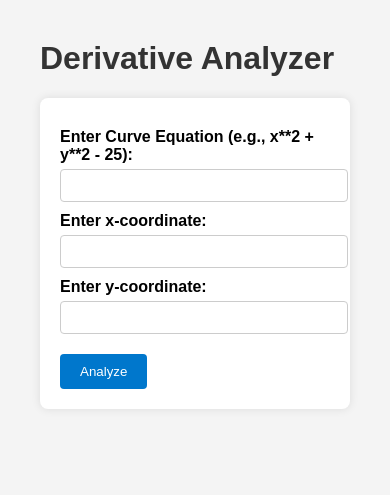
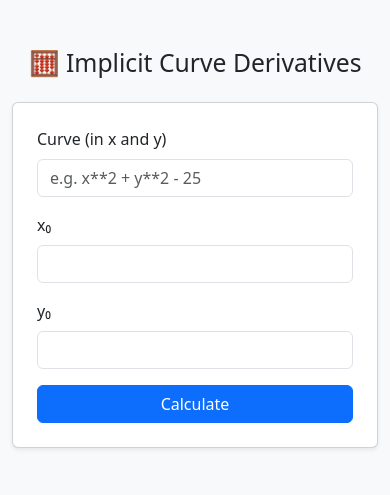
Before and after one commit to sanashikkar-hub/Derivatives, a Flask app: page / in a window 390 px wide. Shown: the top 495 px of the page. Run offline with Flask 3, Linux system fonts and the light colour scheme.

Commit message:
Updated app.py and added mobile-friendly index.html

```diff
--- a/Desktop/Derivatives_Android_App/app.py
+++ b/Desktop/Derivatives_Android_App/app.py
@@ -26,7 +26,6 @@ def calculate():
     result = ""
     graph_generated = False
 
-    # Tangent and Normal
     if df_dy_val != 0:
         tangent_slope = -df_dx_val / df_dy_val
         tangent_eq = df_dx_val * (x - x0) + df_dy_val * (y - y0)
@@ -42,7 +41,6 @@ def calculate():
         result += f"Tangent Line: x = {x0}\n"
         result += f"Normal Line: y = {y0}\n"
 
-    # Radius of Curvature
     numerator = (df_dx_val**2 + df_dy_val**2)**(3/2)
     d2f_dx2 = sp.diff(df_dx, x).subs({x: x0, y: y0})
     d2f_dy2 = sp.diff(df_dy, y).subs({x: x0, y: y0})
@@ -58,15 +56,15 @@ def calculate():
 
     result += "\nMaths Microproject by Sai, Kuldeep, Nikhil and Samruddhi"
 
-    # Plotting the implicit curve (circle)
     try:
-        theta = np.linspace(0, 2 * np.pi, 400)
-        r = np.sqrt(25)
-        x_vals = r * np.cos(theta)
-        y_vals = r * np.sin(theta)
+        f_lambdified = sp.lambdify((x, y), curve_eq, "numpy")
+        x_vals = np.linspace(x0 - 10, x0 + 10, 400)
+        y_vals = np.linspace(y0 - 10, y0 + 10, 400)
+        X, Y = np.meshgrid(x_vals, y_vals)
+        Z = f_lambdified(X, Y)
 
-        plt.figure()
-        plt.plot(x_vals, y_vals, label="x² + y² = 25")
+        plt.figure(figsize=(6, 6))
+        plt.contour(X, Y, Z, levels=[0], colors='blue')
         plt.plot(x0, y0, 'ro', label=f"Point ({x0}, {y0})")
         plt.xlabel("x")
         plt.ylabel("y")
@@ -84,4 +82,6 @@ def calculate():
     return render_template("index.html", result=result, graph_generated=graph_generated)
 
 if __name__ == "__main__":
-    app.run(debug=False, host="0.0.0.0", port=5000)
+    import os
+    port = int(os.environ.get("PORT", 8080))
+    app.run(debug=False, host="0.0.0.0", port=port)
--- a/Desktop/Derivatives_Android_App/templates/index.html
+++ b/Desktop/Derivatives_Android_App/templates/index.html
@@ -2,92 +2,40 @@
 <html lang="en">
 <head>
     <meta charset="UTF-8">
-    <title>Derivative Analyzer</title>
-    <style>
-        body {
-            font-family: Arial, sans-serif;
-            margin: 40px;
-            background-color: #f4f4f4;
-        }
-        h1 {
-            color: #333;
-        }
-        form {
-            background-color: #fff;
-            padding: 20px;
-            border-radius: 8px;
-            box-shadow: 0 0 10px rgba(0,0,0,0.1);
-            max-width: 600px;
-            margin-bottom: 30px;
-        }
-        label {
-            display: block;
-            margin-top: 10px;
-            font-weight: bold;
-        }
-        input[type="text"], input[type="number"] {
-            width: 100%;
-            padding: 8px;
-            margin-top: 5px;
-            border: 1px solid #ccc;
-            border-radius: 4px;
-        }
-        input[type="submit"] {
-            margin-top: 20px;
-            padding: 10px 20px;
-            background-color: #0077cc;
-            color: white;
-            border: none;
-            border-radius: 4px;
-            cursor: pointer;
-        }
-        input[type="submit"]:hover {
-            background-color: #005fa3;
-        }
-        .result {
-            background-color: #fff;
-            padding: 20px;
-            border-radius: 8px;
-            box-shadow: 0 0 10px rgba(0,0,0,0.1);
-            max-width: 800px;
-            white-space: pre-wrap;
-        }
-        img {
-            margin-top: 20px;
-            max-width: 100%;
-            height: auto;
-            border: 1px solid #ccc;
-            border-radius: 4px;
-        }
-    </style>
+    <title>Implicit Derivatives App</title>
+    <meta name="viewport" content="width=device-width, initial-scale=1">
+    <link href="https://cdn.jsdelivr.net/npm/bootstrap@5.3.0/dist/css/bootstrap.min.css" rel="stylesheet">
 </head>
-<body>
-    <h1>Derivative Analyzer</h1>
-    <form action="/calculate" method="post">
-        <label for="curve">Enter Curve Equation (e.g., x**2 + y**2 - 25):</label>
-        <input type="text" id="curve" name="curve" required>
-
-        <label for="x">Enter x-coordinate:</label>
-        <input type="number" id="x" name="x" step="any" required>
-
-        <label for="y">Enter y-coordinate:</label>
-        <input type="number" id="y" name="y" step="any" required>
-
-        <input type="submit" value="Analyze">
+<body class="bg-light">
+    <div class="container py-5">
+        <h2 class="text-center mb-4">🧮 Implicit Curve Derivatives</h2>
+        <form method="POST" action="/calculate" class="card p-4 shadow-sm">
+            <div class="mb-3">
+                <label class="form-label">Curve (in x and y)</label>
+                <input type="text" name="curve" class="form-control" placeholder="e.g. x**2 + y**2 - 25" required>
+            </div>
+            <div class="mb-3">
+                <label class="form-label">x₀</label>
+                <input type="number" step="any" name="x" class="form-control" required>
+            </div>
+            <div class="mb-3">
+                <label class="form-label">y₀</label>
+                <input type="number" step="any" name="y" class="form-control" required>
+            </div>
+            <button type="submit" class="btn btn-primary w-100">Calculate</button>
         </form>
 
         {% if result %}
-    <div class="result">
-        <h2>Results:</h2>
+        <div class="alert alert-info mt-4" role="alert">
             <pre>{{ result }}</pre>
         </div>
         {% endif %}
 
         {% if graph_generated %}
-    <div>
-        <h2>Graph of Curve:</h2>
-        <img src="{{ url_for('static', filename='graph.png') }}" alt="Curve Graph">
+        <div class="text-center mt-4">
+            <img src="{{ url_for('static', filename='graph.png') }}" class="img-fluid" alt="Graph">
         </div>
         {% endif %}
+    </div>
 </body>
 </html>
```
Lines whose indentation alone changed are shown as unchanged.
